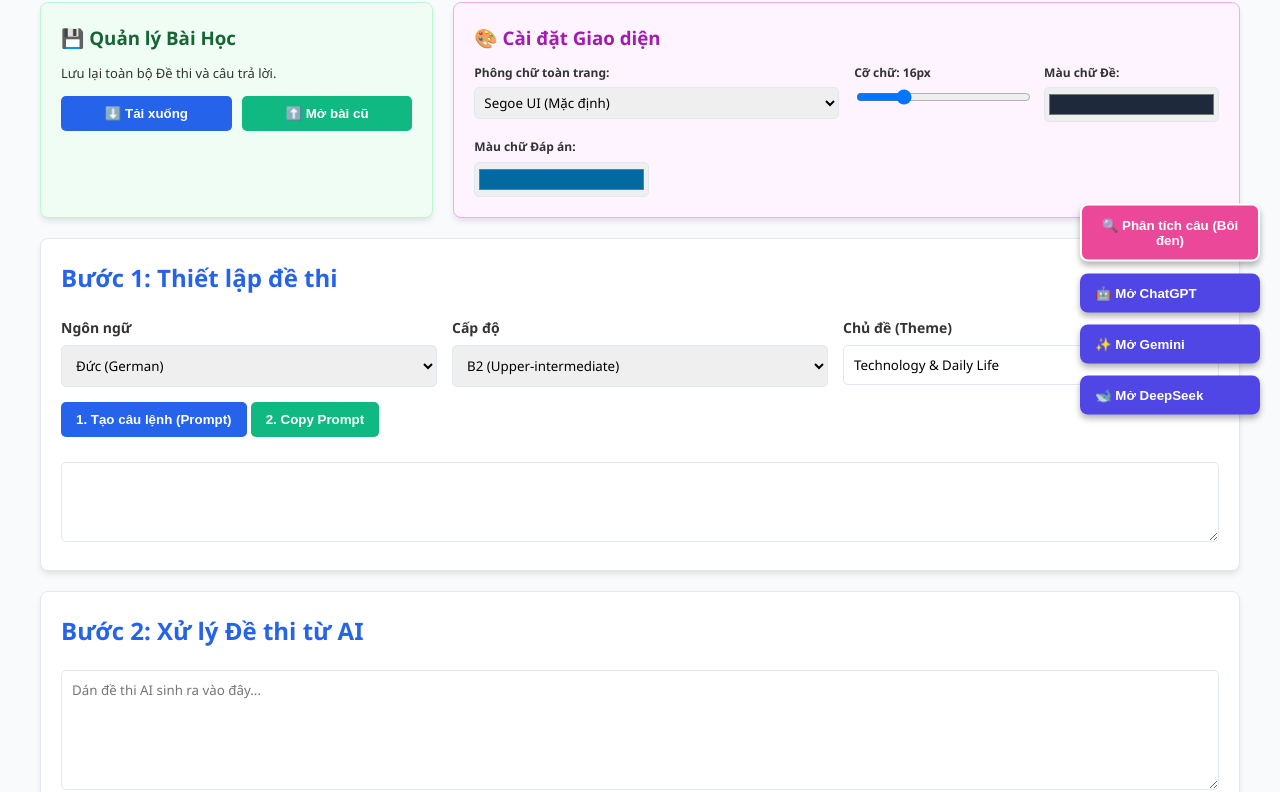
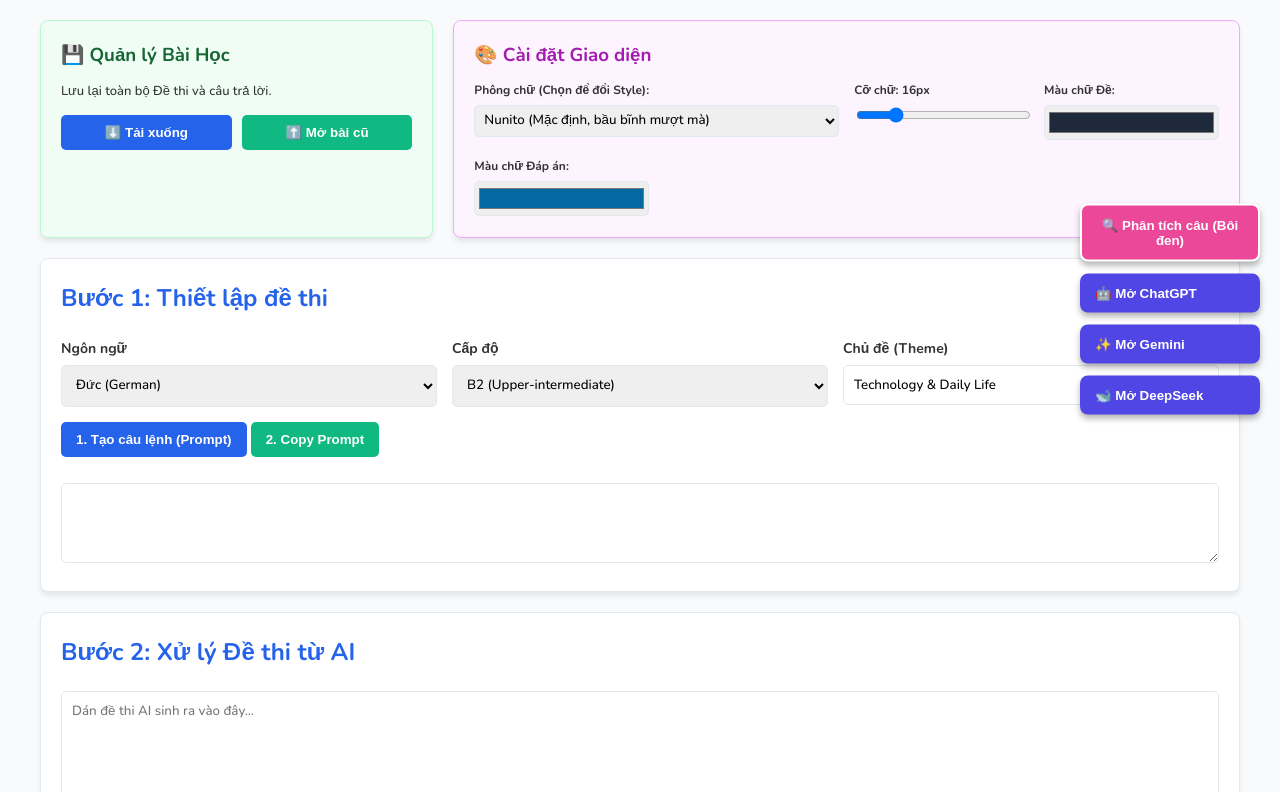
Before and after one commit to williamemily0703-maker/download, a plain HTML site: page index.html in a window 1280 px wide. Shown: the part 91-883 px from the top of the page. Drawn offline with nearby package versions, Linux system fonts and the light colour scheme.

Commit message:
Update index.html

```diff
--- a/index.html
+++ b/index.html
@@ -3,11 +3,16 @@
 <head>
     <meta charset="UTF-8">
     <meta name="viewport" content="width=device-width, initial-scale=1.0">
-    <title>AI Language Exam Generator V9</title>
+    <title>AI Language Exam Generator V10</title>
+
+    <link rel="preconnect" href="https://fonts.googleapis.com">
+    <link rel="preconnect" href="https://fonts.gstatic.com" crossorigin>
+    <link href="https://fonts.googleapis.com/css2?family=Baloo+2:wght@400;600&family=Caveat:wght@500;700&family=Chewy&family=Comfortaa:wght@500;700&family=Fredoka:wght@400;600&family=Itim&family=Kalam:wght@400;700&family=Mali:wght@400;600&family=Nunito:wght@500;700&family=Pangolin&family=Patrick+Hand&family=Quicksand:wght@500;700&display=swap" rel="stylesheet">
+
     <style>
         :root {
             --primary: #2563eb; --bg: #f8fafc; --surface: #ffffff; --border: #e2e8f0;
-            --app-font: 'Segoe UI', Tahoma, Geneva, Verdana, sans-serif;
+            --app-font: 'Nunito', sans-serif; /* Chuyển phông mặc định sang Nunito cho mềm mại */
             --app-font-size: 16px;
             --exam-color: #1e293b;
             --answer-color: #0369a1;
@@ -38,7 +43,7 @@
 
         .exam-content-box { background: #f1f5f9; padding: 15px; border-radius: 5px; white-space: pre-wrap; height: 500px; overflow-y: auto; border: 1px solid var(--border); color: var(--exam-color); font-size: var(--app-font-size); transition: font-size 0.2s;}
         .answer-box { background: #e0f2fe; padding: 15px; border-radius: 5px; border: 1px solid #bae6fd; display: flex; flex-direction: column; }
-        .answer-box textarea { flex-grow: 1; height: auto; min-height: 300px; font-size: var(--app-font-size); background: white; color: var(--answer-color); font-weight: 500; transition: font-size 0.2s;}
+        .answer-box textarea { flex-grow: 1; height: auto; min-height: 300px; font-size: var(--app-font-size); background: white; color: var(--answer-color); transition: font-size 0.2s;}
 
         .controls { display: flex; gap: 10px; align-items: center; background: #e0e7ff; padding: 10px; border-radius: 5px; margin-bottom: 15px; flex-wrap: wrap; }
         #record-status { color: #dc2626; font-weight: bold; display: none; animation: blink 1s infinite; }
@@ -66,7 +71,7 @@
         <button onclick="openAIPopup('https://chat.deepseek.com', 'Window_DeepSeek')">🐋 Mở DeepSeek</button>
     </div>
 
-    <h1>🌐 AI Language Exam Hub V9</h1>
+    <h1 style="font-family: 'Chewy', system-ui; font-size: 40px; letter-spacing: 1px;">🌐 AI Language Exam Hub</h1>
 
     <div class="grid" style="grid-template-columns: 1fr 2fr; gap: 20px; margin-bottom: 20px;">
 
@@ -84,18 +89,33 @@
             <h3 style="margin-bottom: 10px; color: #a21caf;">🎨 Cài đặt Giao diện</h3>
             <div class="grid" style="margin-bottom: 0;">
                 <div style="grid-column: span 2;">
-                    <label style="font-size: 12px;">Phông chữ toàn trang:</label>
+                    <label style="font-size: 12px;">Phông chữ (Chọn để đổi Style):</label>
                     <select id="font-family" onchange="updateTheme()" style="padding: 5px;">
-                        <option value="'Segoe UI', Tahoma, Geneva, Verdana, sans-serif">Segoe UI (Mặc định)</option>
-                        <option value="Arial, Helvetica, sans-serif">Arial (Rõ ràng, dễ đọc)</option>
-                        <option value="'Times New Roman', Times, serif">Times New Roman (Cổ điển)</option>
-                        <option value="'Courier New', Courier, monospace">Courier New (Gõ mã / Monospace)</option>
-                        <option value="'Comic Sans MS', cursive, sans-serif">Comic Sans MS (Vui nhộn)</option>
+                        <optgroup label="🌟 Phông chữ Vui nhộn & Dễ thương">
+                            <option value="'Nunito', sans-serif">Nunito (Mặc định, bầu bĩnh mượt mà)</option>
+                            <option value="'Baloo 2', sans-serif">Baloo 2 (Tròn trịa, thân thiện)</option>
+                            <option value="'Pangolin', cursive">Pangolin (Nét vẽ tay ngộ nghĩnh)</option>
+                            <option value="'Patrick Hand', cursive">Patrick Hand (Giống truyện tranh Comic)</option>
+                            <option value="'Itim', cursive">Itim (Thoải mái, vui vẻ)</option>
+                            <option value="'Chewy', system-ui">Chewy (Chữ to đậm, siêu nhộn)</option>
+                            <option value="'Fredoka', sans-serif">Fredoka (To tròn như kẹo ngọt)</option>
+                            <option value="'Kalam', cursive">Kalam (Phóng khoáng, tự nhiên)</option>
+                            <option value="'Mali', cursive">Mali (Nét bút lông trẻ trung)</option>
+                            <option value="'Quicksand', sans-serif">Quicksand (Gọn gàng, thanh thoát)</option>
+                            <option value="'Caveat', cursive">Caveat (Thư pháp vui nhộn)</option>
+                            <option value="'Comfortaa', sans-serif">Comfortaa (Tròn xoe, không góc cạnh)</option>
+                        </optgroup>
+                        <optgroup label="📚 Phông chữ Nghiêm túc (Truyền thống)">
+                            <option value="'Segoe UI', Tahoma, Geneva, Verdana, sans-serif">Segoe UI (Cơ bản)</option>
+                            <option value="Arial, Helvetica, sans-serif">Arial (Dễ đọc)</option>
+                            <option value="'Times New Roman', Times, serif">Times New Roman (Cổ điển)</option>
+                            <option value="'Courier New', Courier, monospace">Courier New (Gõ mã)</option>
+                        </optgroup>
                     </select>
                 </div>
                 <div>
                     <label style="font-size: 12px;">Cỡ chữ: <span id="size-label">16px</span></label>
-                    <input type="range" id="font-size" min="12" max="28" value="16" oninput="updateTheme()">
+                    <input type="range" id="font-size" min="12" max="32" value="16" oninput="updateTheme()">
                 </div>
                 <div>
                     <label style="font-size: 12px;">Màu chữ Đề:</label>
@@ -282,7 +302,7 @@
                     if(data.writingAns) document.getElementById('user-essay').value = data.writingAns;
                     if(data.speakingAns) document.getElementById('user-speech').value = data.speakingAns;
                     if(data.theme) {
-                        document.getElementById('font-family').value = data.theme.fontFamily || "'Segoe UI', Tahoma, Geneva, Verdana, sans-serif";
+                        document.getElementById('font-family').value = data.theme.fontFamily || "'Nunito', sans-serif";
                         document.getElementById('font-size').value = data.theme.fontSize || "16";
                         document.getElementById('color-exam').value = data.theme.examColor || "#1e293b";
                         document.getElementById('color-answer').value = data.theme.answerColor || "#0369a1";
```
